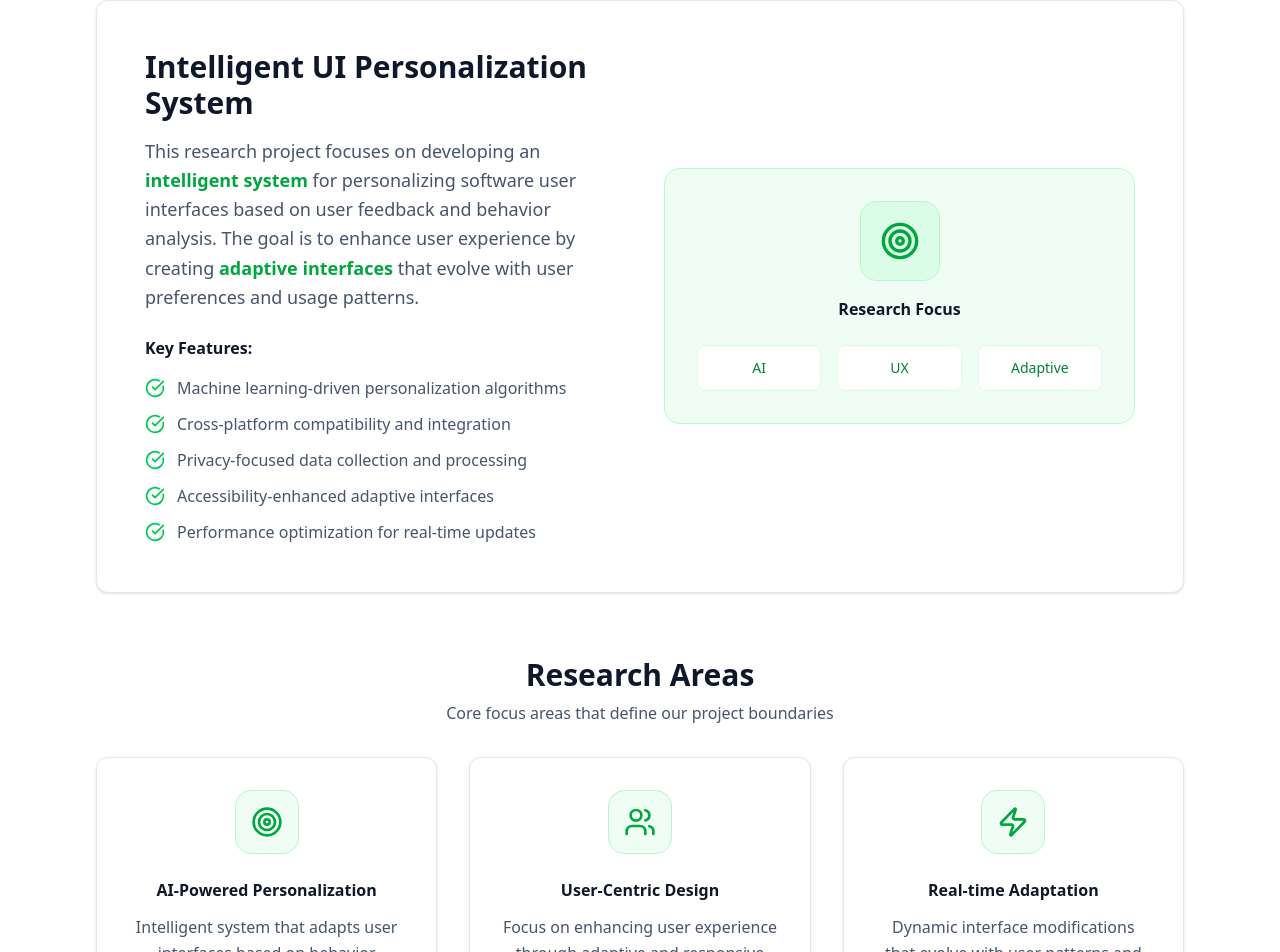
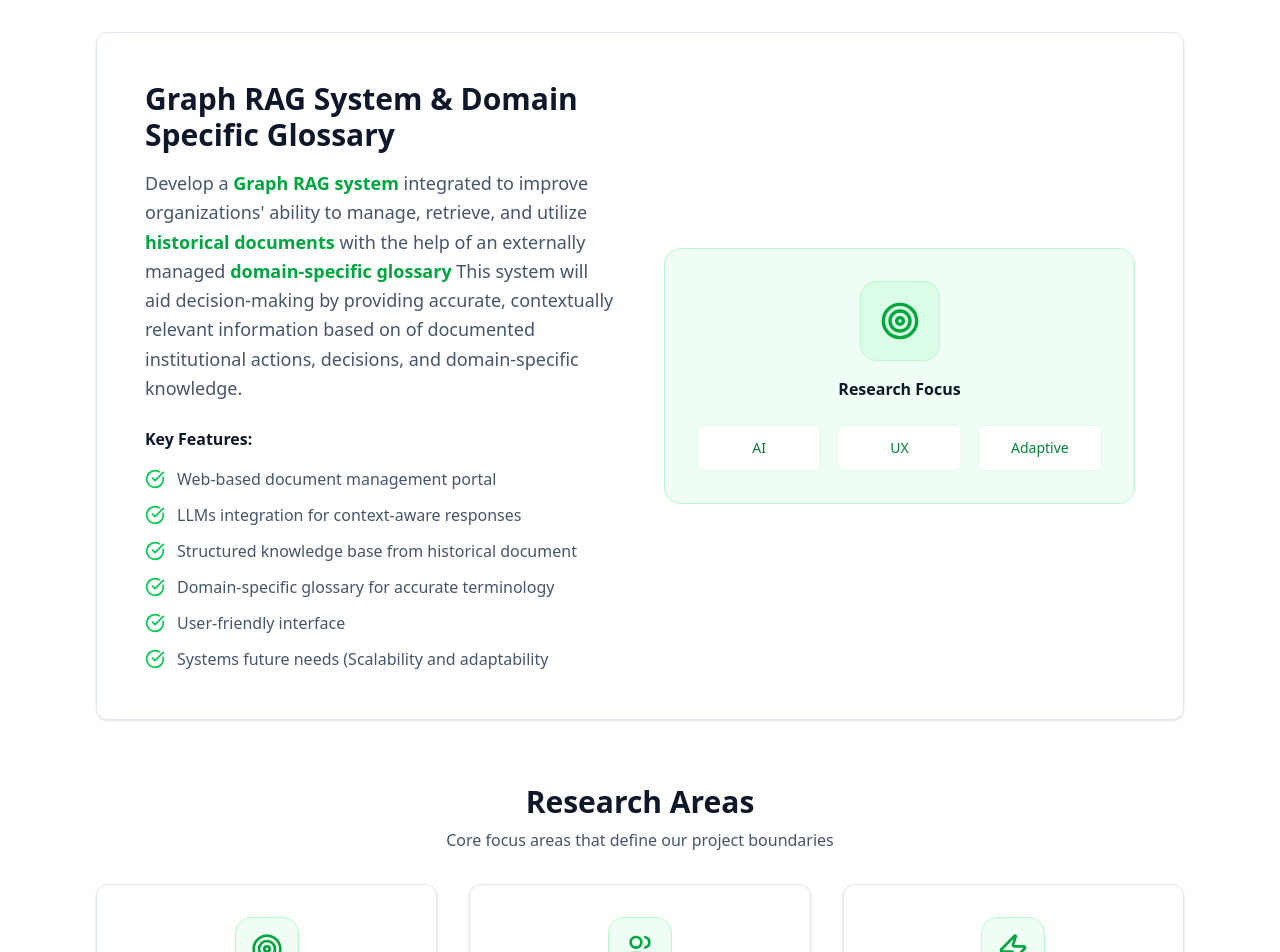
Before and after one commit to foverokavindz/your-ai-website, a React (Vite) app: page / in a window 1280 px wide. Shown: the part 1097-2049 px from the top of the page. Built offline with nearby package versions, Linux system fonts and the light colour scheme.

Commit message:
feat: Update ProjectScope component with enhanced descriptions and key features for improved clarity and focus on document management

```diff
--- a/src/components/sections/ProjectScope.jsx
+++ b/src/components/sections/ProjectScope.jsx
@@ -24,28 +24,29 @@ const ProjectScope = () => {
       icon: Target,
       title: 'AI-Powered Personalization',
       description:
-        'Intelligent system that adapts user interfaces based on behavior analysis and preferences',
+        'Intelligent system that adapts user interfaces based on behavior analysis and preferences extracted from historical documents',
     },
     {
       icon: Users,
       title: 'User-Centric Design',
       description:
-        'Focus on enhancing user experience through adaptive and responsive interface elements',
+        'Focus on enhancing user experience through adaptive and responsive interface elements for querying historical data',
     },
     {
       icon: Zap,
       title: 'Real-time Adaptation',
       description:
-        'Dynamic interface modifications that evolve with user patterns and feedback',
+        'Dynamic interface modifications that evolve with user patterns and feedback within the document management portal',
     },
   ];
 
   const keyFeatures = [
-    'Machine learning-driven personalization algorithms',
-    'Cross-platform compatibility and integration',
-    'Privacy-focused data collection and processing',
-    'Accessibility-enhanced adaptive interfaces',
-    'Performance optimization for real-time updates',
+    'Web-based document management portal',
+    'LLMs integration for context-aware responses',
+    'Structured knowledge base from historical document',
+    'Domain-specific glossary for accurate terminology',
+    'User-friendly interface ',
+    'Systems future needs (Scalability and adaptability ',
   ];
 
   return (
@@ -69,8 +70,8 @@ const ProjectScope = () => {
                 Project Scope
               </h2>
               <p className="text-xl text-slate-600 max-w-3xl mx-auto leading-relaxed">
-                Defining the boundaries and objectives of our intelligent
-                interface research
+                Building a Knowledge Graph from Document Retrieval to Enhance
+                LLM-Powered Responses
               </p>
             </div>
           </div>
@@ -87,20 +88,27 @@ const ProjectScope = () => {
                 <div className="space-y-6">
                   <div className="space-y-4">
                     <h3 className="text-2xl md:text-3xl font-bold text-slate-900">
-                      Intelligent UI Personalization System
+                      Graph RAG System & Domain Specific Glossary
                     </h3>
+
                     <p className="text-lg text-slate-600 leading-relaxed">
-                      This research project focuses on developing an{' '}
+                      Develop a{' '}
                       <span className="text-green-600 font-semibold">
-                        intelligent system
+                        Graph RAG system
                       </span>{' '}
-                      for personalizing software user interfaces based on user
-                      feedback and behavior analysis. The goal is to enhance
-                      user experience by creating{' '}
+                      integrated to improve organizations' ability to manage,
+                      retrieve, and utilize{' '}
                       <span className="text-green-600 font-semibold">
-                        adaptive interfaces
+                        historical documents
                       </span>{' '}
-                      that evolve with user preferences and usage patterns.
+                      with the help of an externally managed{' '}
+                      <span className="text-green-600 font-semibold">
+                        domain-specific glossary
+                      </span>{' '}
+                      This system will aid decision-making by providing
+                      accurate, contextually relevant information based on of
+                      documented institutional actions, decisions, and
+                      domain-specific knowledge.
                     </p>
                   </div>
 
@@ -216,7 +224,7 @@ const ProjectScope = () => {
                   <span className="text-green-600 font-semibold">
                     research methodology
                   </span>{' '}
-                  addresses the challenges of UI personalization.
+                  addresses the challenges of managing historical documents.
                 </p>
               </div>
 
```
